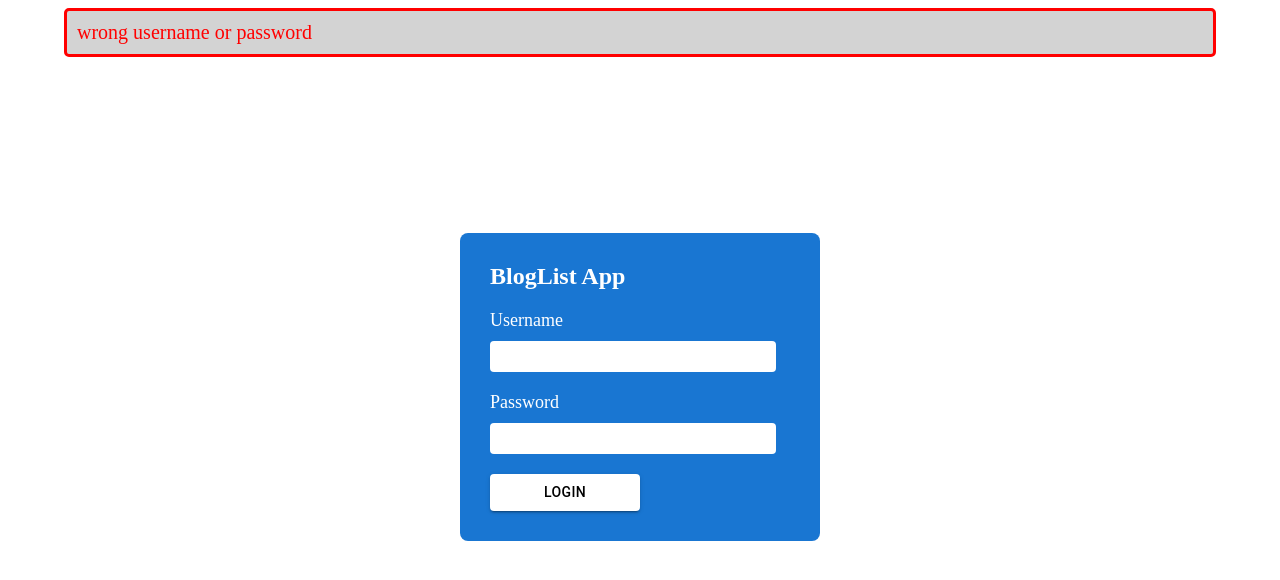
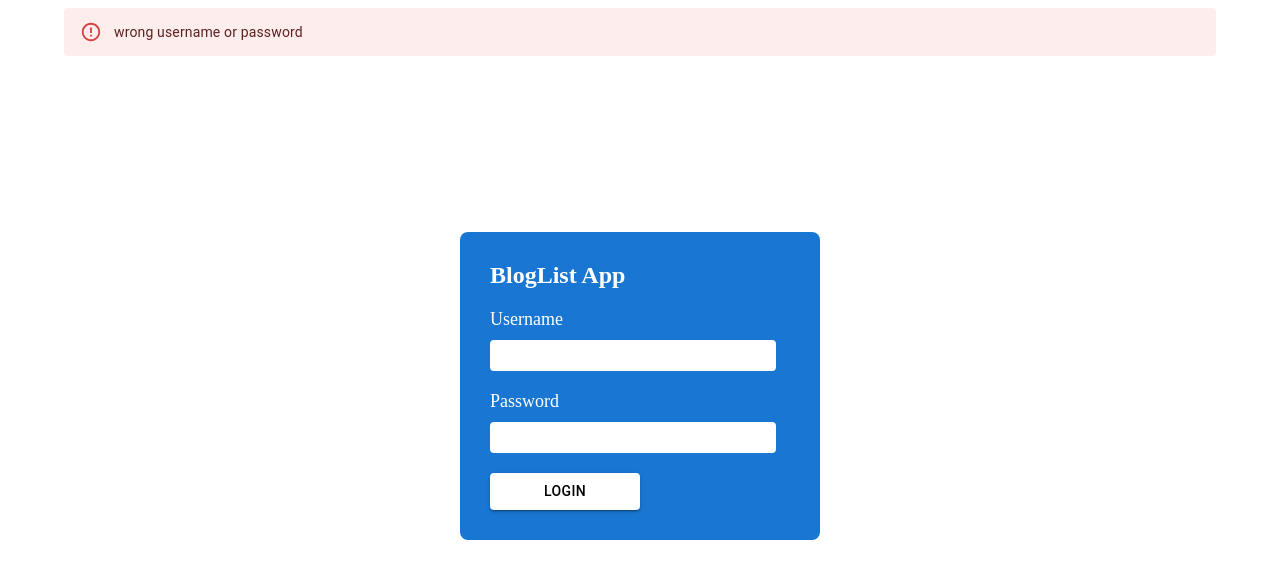
Before and after one commit to leebissessar5/full-stack-open, a React (Create React App) app in the folder part7/bloglist-frontend/: page /blogs/1 in a window 1280 px wide. Both pictures are taken after typing "Sample", "Sample123" into the empty fields and a click on the button "LOGIN". Shown: the top 580 px of the page. Built offline with nearby package versions, Linux system fonts and the light colour scheme; no server answers.

Commit message:
style Notification

```diff
--- a/part7/bloglist-frontend/src/components/Notification.js
+++ b/part7/bloglist-frontend/src/components/Notification.js
@@ -1,12 +1,21 @@
 import { useNotificationValue } from './NotificationContext'
+import { Alert } from '@mui/material'
 
 const Notification = () => {
   const { errorMessage, infoMessage } = useNotificationValue()
 
   return (
     <>
-      {errorMessage && <div className="error">{errorMessage}</div>}
-      {infoMessage && <div className="info">{infoMessage}</div>}
+      {errorMessage && (
+        <Alert severity="error" sx={{ marginBottom: '10px' }}>
+          {errorMessage}
+        </Alert>
+      )}
+      {infoMessage && (
+        <Alert severity="success" sx={{ marginBottom: '10px' }}>
+          {infoMessage}
+        </Alert>
+      )}
     </>
   )
 }
--- a/part7/bloglist-frontend/src/index.css
+++ /dev/null
@@ -1,19 +0,0 @@
-.error {
-  color: red;
-  background: lightgrey;
-  font-size: 20px;
-  border-style: solid;
-  border-radius: 5px;
-  padding: 10px;
-  margin-bottom: 10px;
-}
-
-.info {
-  color: green;
-  background: lightgrey;
-  font-size: 20px;
-  border-style: solid;
-  border-radius: 5px;
-  padding: 10px;
-  margin-bottom: 10px;
-}
--- a/part7/bloglist-frontend/src/index.js
+++ b/part7/bloglist-frontend/src/index.js
@@ -1,7 +1,6 @@
 import React from 'react'
 import ReactDOM from 'react-dom/client'
 import App from './App'
-import './index.css'
 import { QueryClient, QueryClientProvider } from 'react-query'
 import { NotificationContextProvider } from './components/NotificationContext'
 import { UserContextProvider } from './components/UserContext'
```
